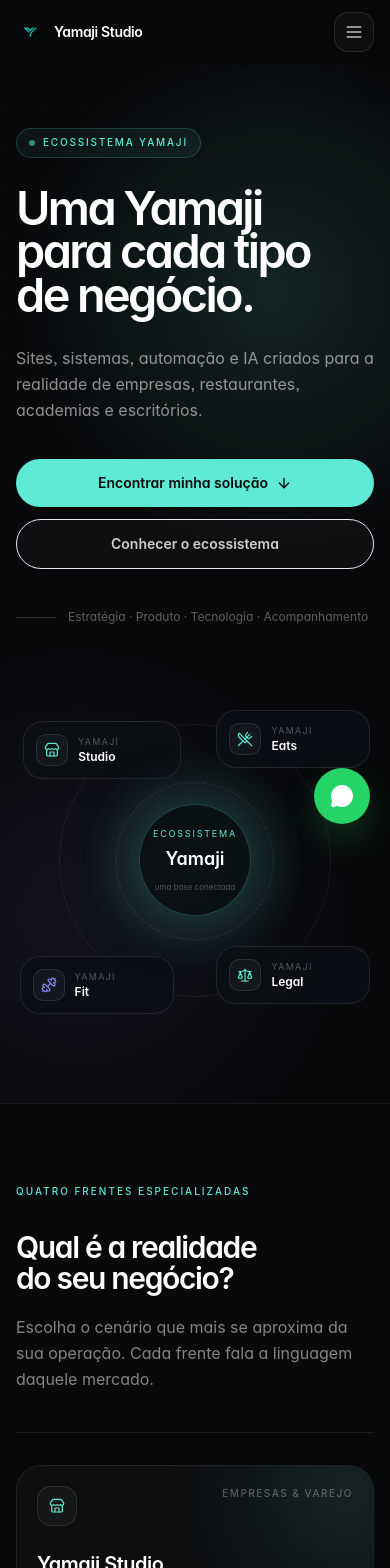
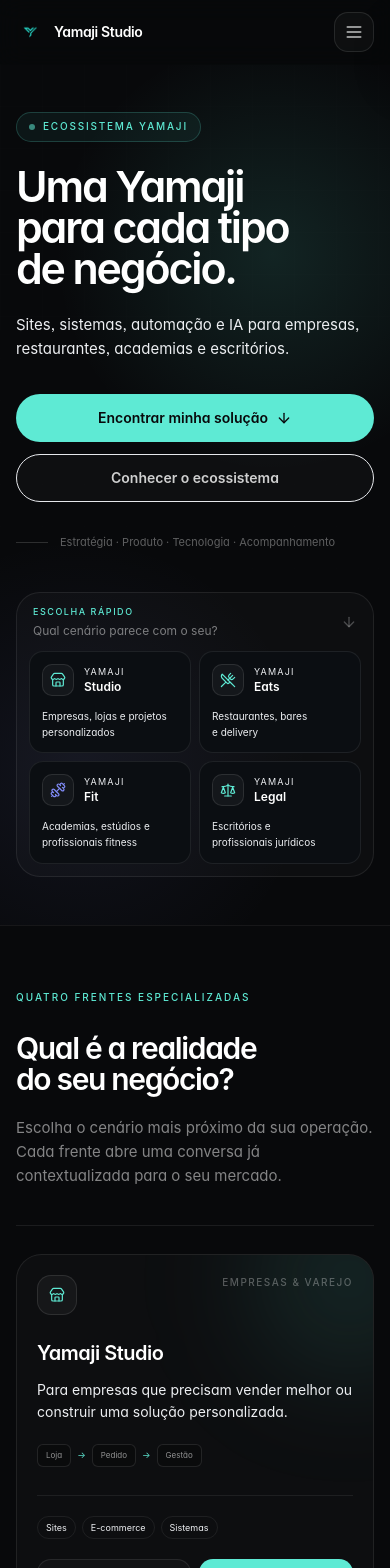
Before and after one commit to cauayoshito/yamaji-ecommerce, a Next.js app: page / in a window 390 px wide. Shown: the top 1568 px of the page. Built offline with nearby package versions, Linux system fonts and the light colour scheme.

Commit message:
feat: transforma home mobile em funil por segmento

```diff
--- a/app/page.tsx
+++ b/app/page.tsx
@@ -13,6 +13,7 @@ import {
 import Container from "@/components/ui/Container";
 import NavBar from "@/components/site/NavBar";
 import Footer from "@/components/site/Footer";
+import MobileStickyCTA from "@/components/MobileStickyCTA";
 import SegmentCard from "@/components/ecosystem/SegmentCard";
 import SegmentExplorer from "@/components/ecosystem/SegmentExplorer";
 import DeliveryTimeline from "@/components/ecosystem/DeliveryTimeline";
@@ -22,7 +23,9 @@ import { ecosystemSolutions } from "@/data/ecosystem";
 import { GENERAL_WHATSAPP_LINK } from "@/lib/contact";
 
 export const metadata: Metadata = {
-  title: { absolute: "Criação de Sites, Sistemas e E-commerce em Salvador | Yamaji Studio" },
+  title: {
+    absolute: "Criação de Sites, Sistemas e E-commerce em Salvador | Yamaji Studio",
+  },
   description:
     "Agência de tecnologia em Salvador especializada em sites responsivos, lojas virtuais, sistemas, automação e IA. Conheça projetos reais da Yamaji Studio.",
   keywords: [
@@ -64,17 +67,20 @@ const foundations = [
   {
     icon: Blocks,
     title: "Sistemas & integrações",
-    description: "As partes do negócio conversam em uma estrutura preparada para evoluir.",
+    description:
+      "As partes do negócio conversam em uma estrutura preparada para evoluir.",
   },
   {
     icon: Bot,
     title: "Automação & IA",
-    description: "Tecnologia aplicada onde ela reduz espera e trabalho repetitivo.",
+    description:
+      "Tecnologia aplicada onde ela reduz espera e trabalho repetitivo.",
   },
   {
     icon: Headphones,
     title: "Acompanhamento humano",
-    description: "O projeto continua sendo acompanhado depois da ativação.",
+    description:
+      "O projeto continua sendo acompanhado depois da ativação.",
   },
 ];
 
@@ -87,84 +93,91 @@ export default function Page() {
       >
         Ir para o conteúdo
       </a>
+
       <NavBar />
-
-      <a
-        href={GENERAL_WHATSAPP_LINK}
-        target="_blank"
-        rel="noreferrer noopener"
-        aria-label="Falar com a Yamaji no WhatsApp"
-        data-cta="whatsapp"
-        data-label="mobile-floating-whatsapp"
-        className="fixed bottom-5 right-5 z-40 grid h-14 w-14 place-items-center rounded-full bg-[#25D366] text-white shadow-[0_16px_40px_-14px_rgba(37,211,102,.7)] transition hover:scale-105 lg:hidden"
-      >
-        <MessageCircle className="h-6 w-6" fill="currentColor" />
-      </a>
+      <MobileStickyCTA />
 
       <main id="conteudo" className="overflow-hidden pt-16 md:pt-[68px]">
-        <section className="relative min-h-[calc(100svh-4rem)] border-b border-white/[0.06] py-16 sm:py-20 lg:grid lg:place-items-center lg:py-24" data-section="hero">
+        <section
+          className="relative min-h-[calc(100svh-4rem)] border-b border-white/[0.06] py-12 sm:py-20 lg:grid lg:place-items-center lg:py-24"
+          data-section="hero"
+        >
           <div className="pointer-events-none absolute inset-0 bg-[radial-gradient(circle_at_70%_22%,rgba(94,234,212,.12),transparent_30%),radial-gradient(circle_at_20%_82%,rgba(129,140,248,.08),transparent_30%)]" />
           <div className="pointer-events-none absolute inset-0 bg-grid-pattern bg-[size:42px_42px] opacity-[0.16] [mask-image:linear-gradient(to_bottom,black,transparent_88%)]" />
 
-          <Container className="relative grid gap-14 lg:grid-cols-[0.9fr_1.1fr] lg:items-center">
-            <div>
-              <div className="inline-flex items-center gap-2 rounded-full border border-accent/20 bg-accent/[0.06] px-3 py-1.5 text-[10px] font-medium uppercase tracking-[0.18em] text-accent">
-                <span className="h-1.5 w-1.5 rounded-full bg-accent motion-safe:animate-pulse" />
+          <Container className="relative grid min-w-0 gap-10 sm:gap-14 lg:grid-cols-[0.9fr_1.1fr] lg:items-center">
+            <div className="min-w-0">
+              <div className="inline-flex max-w-full items-center gap-2 rounded-full border border-accent/20 bg-accent/[0.06] px-3 py-1.5 text-[10px] font-medium uppercase tracking-[0.18em] text-accent">
+                <span
+                  className="h-1.5 w-1.5 shrink-0 rounded-full bg-accent motion-safe:animate-pulse"
+                  aria-hidden="true"
+                />
                 Ecossistema Yamaji
               </div>
 
-              <h1 className="mt-7 max-w-[850px] text-[clamp(2.65rem,12vw,6.6rem)] font-semibold leading-[0.94] tracking-[-0.055em] text-white sm:tracking-[-0.065em]">
+              <h1 className="mt-6 max-w-[850px] text-[clamp(2.35rem,11vw,6.6rem)] font-semibold leading-[0.96] tracking-[-0.05em] text-white sm:mt-7 sm:tracking-[-0.065em]">
                 Uma Yamaji para cada tipo de negócio.
               </h1>
-              <p className="mt-7 max-w-xl text-base leading-relaxed text-white/55 sm:text-lg">
-                Sites, sistemas, automação e IA criados para a realidade de empresas, restaurantes, academias e escritórios.
+              <p className="mt-6 max-w-xl text-[15px] leading-relaxed text-white/58 sm:mt-7 sm:text-lg">
+                Sites, sistemas, automação e IA para empresas, restaurantes,
+                academias e escritórios.
               </p>
 
-              <div className="mt-9 flex flex-col gap-3 sm:flex-row">
+              <div className="mt-8 flex flex-col gap-3 sm:mt-9 sm:flex-row">
                 <a
                   href="#solucoes"
                   data-cta="primary"
                   data-label="hero-find-solution"
-                  className="inline-flex items-center justify-center gap-2 rounded-full bg-accent px-6 py-3.5 text-sm font-semibold text-[#08090B] transition hover:-translate-y-0.5 hover:bg-[#7bf0dc]"
+                  className="inline-flex min-h-12 items-center justify-center gap-2 rounded-full bg-accent px-6 text-sm font-semibold text-[#08090B] transition hover:-translate-y-0.5 hover:bg-[#7bf0dc]"
                 >
                   Encontrar minha solução
                   <ArrowDown className="h-4 w-4" />
                 </a>
                 <a
                   href="#experiencia"
-                  className="inline-flex items-center justify-center gap-2 rounded-full border border-white/12 bg-white/[0.025] px-6 py-3.5 text-sm font-semibold text-white/80 transition hover:border-white/20 hover:bg-white/[0.05]"
+                  className="inline-flex min-h-12 items-center justify-center gap-2 rounded-full border border-white/12 bg-white/[0.025] px-6 text-sm font-semibold text-white/80 transition hover:border-white/20 hover:bg-white/[0.05]"
                 >
                   Conhecer o ecossistema
                 </a>
               </div>
 
-              <div className="mt-10 flex items-center gap-3 text-xs text-white/35">
-                <span className="h-px w-10 bg-white/15" />
+              <div className="mt-8 flex min-w-0 items-center gap-3 text-[11px] leading-relaxed text-white/35 sm:mt-10 sm:text-xs">
+                <span className="h-px w-8 shrink-0 bg-white/15 sm:w-10" />
                 <span>Estratégia · Produto · Tecnologia · Acompanhamento</span>
               </div>
             </div>
 
-            <EcosystemConstellation />
+            <div className="sm:hidden">
+              <MobileSegmentChooser />
+            </div>
+            <div className="hidden min-w-0 sm:block">
+              <EcosystemConstellation />
+            </div>
           </Container>
         </section>
 
-        <section id="solucoes" className="py-20 sm:py-28" data-section="solucoes">
+        <section
+          id="solucoes"
+          className="py-16 sm:py-28"
+          data-section="solucoes"
+        >
           <Container>
-            <div className="grid gap-8 border-b border-white/[0.08] pb-10 lg:grid-cols-[0.65fr_1.35fr] lg:items-end">
+            <div className="grid gap-7 border-b border-white/[0.08] pb-9 sm:gap-8 sm:pb-10 lg:grid-cols-[0.65fr_1.35fr] lg:items-end">
               <p className="text-[10px] font-medium uppercase tracking-[0.2em] text-accent">
                 Quatro frentes especializadas
               </p>
-              <div>
+              <div className="min-w-0">
                 <h2 className="max-w-4xl text-3xl font-semibold leading-[1.04] tracking-[-0.045em] text-white sm:text-5xl lg:text-6xl">
                   Qual é a realidade do seu negócio?
                 </h2>
-                <p className="mt-5 max-w-2xl text-base leading-relaxed text-white/50">
-                  Escolha o cenário que mais se aproxima da sua operação. Cada frente fala a linguagem daquele mercado.
+                <p className="mt-5 max-w-2xl text-[15px] leading-relaxed text-white/50 sm:text-base">
+                  Escolha o cenário mais próximo da sua operação. Cada frente
+                  abre uma conversa já contextualizada para o seu mercado.
                 </p>
               </div>
             </div>
 
-            <div className="mt-8 grid gap-4 sm:grid-cols-2 xl:grid-cols-4">
+            <div className="mt-7 grid min-w-0 gap-4 sm:mt-8 sm:grid-cols-2 xl:grid-cols-4">
               {ecosystemSolutions.map((solution) => (
                 <SegmentCard key={solution.slug} solution={solution} />
               ))}
@@ -172,51 +185,67 @@ export default function Page() {
           </Container>
         </section>
 
-        <section id="experiencia" className="border-y border-white/[0.06] bg-[#0A0C10] py-20 sm:py-28" data-section="experiencia">
+        <section
+          id="experiencia"
+          className="border-y border-white/[0.06] bg-[#0A0C10] py-16 sm:py-28"
+          data-section="experiencia"
+        >
           <Container>
-            <div className="mx-auto mb-14 max-w-3xl text-center">
+            <div className="mx-auto mb-10 max-w-3xl text-center sm:mb-14">
               <p className="text-[10px] font-medium uppercase tracking-[0.2em] text-accent">
                 Veja antes de imaginar
               </p>
               <h2 className="mt-4 text-3xl font-semibold tracking-[-0.04em] text-white sm:text-5xl">
                 Tecnologia apresentada dentro da rotina.
               </h2>
-              <p className="mx-auto mt-5 max-w-2xl text-base leading-relaxed text-white/50">
-                Não é um painel decorativo. É uma demonstração visual do caminho que cliente e equipe percorrem.
+              <p className="mx-auto mt-5 max-w-2xl text-[15px] leading-relaxed text-white/50 sm:text-base">
+                Não é um painel decorativo. É uma demonstração visual do caminho
+                que cliente e equipe percorrem.
               </p>
             </div>
             <SegmentExplorer />
           </Container>
         </section>
 
-        <section className="py-20 sm:py-28" data-section="base-compartilhada">
+        <section
+          className="py-16 sm:py-28"
+          data-section="base-compartilhada"
+        >
           <Container>
-            <div className="grid gap-14 lg:grid-cols-[0.72fr_1.28fr]">
-              <div className="lg:sticky lg:top-28 lg:self-start">
+            <div className="grid gap-12 sm:gap-14 lg:grid-cols-[0.72fr_1.28fr]">
+              <div className="min-w-0 lg:sticky lg:top-28 lg:self-start">
                 <span className="text-[10px] font-medium uppercase tracking-[0.2em] text-accent">
                   Base compartilhada
                 </span>
                 <h2 className="mt-4 text-3xl font-semibold tracking-[-0.04em] text-white sm:text-5xl">
                   Mercados diferentes. A mesma inteligência de construção.
                 </h2>
-                <p className="mt-5 max-w-xl text-base leading-relaxed text-white/50">
-                  A especialização muda a experiência. A qualidade técnica, o processo e o acompanhamento continuam conectados pela Yamaji.
+                <p className="mt-5 max-w-xl text-[15px] leading-relaxed text-white/50 sm:text-base">
+                  A especialização muda a experiência. A qualidade técnica, o
+                  processo e o acompanhamento continuam conectados pela Yamaji.
                 </p>
               </div>
 
-              <div className="border-t border-white/[0.08]">
+              <div className="min-w-0 border-t border-white/[0.08]">
                 {foundations.map((item, index) => {
                   const Icon = item.icon;
                   return (
-                    <article key={item.title} className="grid gap-4 border-b border-white/[0.08] py-6 sm:grid-cols-[48px_0.6fr_1fr] sm:items-center">
+                    <article
+                      key={item.title}
+                      className="grid min-w-0 gap-4 border-b border-white/[0.08] py-6 sm:grid-cols-[48px_0.6fr_1fr] sm:items-center"
+                    >
                       <span className="grid h-10 w-10 place-items-center rounded-xl border border-white/[0.08] bg-white/[0.025] text-accent">
                         <Icon className="h-4 w-4" />
                       </span>
                       <h3 className="text-base font-semibold text-white">
-                        <span className="mr-2 font-mono text-[9px] text-white/20">0{index + 1}</span>
+                        <span className="mr-2 font-mono text-[9px] text-white/20">
+                          0{index + 1}
+                        </span>
                         {item.title}
                       </h3>
-                      <p className="text-sm leading-relaxed text-white/45">{item.description}</p>
+                      <p className="text-sm leading-relaxed text-white/45">
+                        {item.description}
+                      </p>
                     </article>
                   );
                 })}
@@ -225,17 +254,22 @@ export default function Page() {
           </Container>
         </section>
 
-        <section id="como-funciona" className="border-y border-white/[0.06] bg-[#0A0C10] py-20 sm:py-28" data-section="processo">
+        <section
+          id="como-funciona"
+          className="border-y border-white/[0.06] bg-[#0A0C10] py-16 sm:py-28"
+          data-section="processo"
+        >
           <Container>
-            <div className="mx-auto mb-14 max-w-3xl text-center">
+            <div className="mx-auto mb-10 max-w-3xl text-center sm:mb-14">
               <span className="text-[10px] font-medium uppercase tracking-[0.2em] text-accent">
                 Como a Yamaji trabalha
               </span>
               <h2 className="mt-4 text-3xl font-semibold tracking-[-0.04em] text-white sm:text-5xl">
                 Da realidade do negócio à solução funcionando.
               </h2>
-              <p className="mx-auto mt-5 max-w-2xl text-base leading-relaxed text-white/50">
-                O projeto começa pelo que precisa mudar, não por uma lista pronta de funcionalidades.
+              <p className="mx-auto mt-5 max-w-2xl text-[15px] leading-relaxed text-white/50 sm:text-base">
+                O projeto começa pelo que precisa mudar, não por uma lista pronta
+                de funcionalidades.
               </p>
             </div>
             <DeliveryTimeline />
@@ -244,24 +278,43 @@ export default function Page() {
 
         <VerifiedProjects />
 
-        <section id="cta" className="pb-20 sm:pb-28" data-section="cta-final">
+        <section
+          id="cta"
+          className="pb-16 sm:pb-28"
+          data-section="cta-final"
+        >
           <Container>
-            <div className="relative overflow-hidden rounded-[2rem] border border-white/[0.09] bg-[#0B1113] px-6 py-16 text-center sm:px-12 sm:py-24">
+            <div className="relative overflow-hidden rounded-[1.6rem] border border-white/[0.09] bg-[#0B1113] px-5 py-14 text-center sm:rounded-[2rem] sm:px-12 sm:py-24">
               <div className="pointer-events-none absolute inset-0 bg-[radial-gradient(circle_at_50%_110%,rgba(94,234,212,.18),transparent_46%)]" />
               <div className="relative mx-auto max-w-4xl">
-                <span className="text-[10px] font-medium uppercase tracking-[0.2em] text-accent">Encontre seu ponto de partida</span>
+                <span className="text-[10px] font-medium uppercase tracking-[0.2em] text-accent">
+                  Encontre seu ponto de partida
+                </span>
                 <h2 className="mt-4 text-3xl font-semibold leading-tight tracking-[-0.045em] text-white sm:text-6xl">
                   Seu negócio não precisa se adaptar a um sistema genérico.
                 </h2>
-                <p className="mx-auto mt-6 max-w-2xl text-base leading-relaxed text-white/50">
-                  A Yamaji encontra a solução certa para sua realidade e mostra por onde começar.
+                <p className="mx-auto mt-6 max-w-2xl text-[15px] leading-relaxed text-white/50 sm:text-base">
+                  A Yamaji encontra a solução certa para sua realidade e mostra
+                  por onde começar.
                 </p>
-                <div className="mt-9 flex flex-col items-center justify-center gap-3 sm:flex-row">
-                  <a href="#solucoes" className="inline-flex items-center gap-2 rounded-full bg-accent px-6 py-3.5 text-sm font-semibold text-[#08090B] transition hover:-translate-y-0.5">
-                    Encontrar minha solução <ArrowRight className="h-4 w-4" />
+                <div className="mt-8 flex flex-col items-stretch justify-center gap-3 sm:mt-9 sm:flex-row sm:items-center">
+                  <a
+                    href="#solucoes"
+                    className="inline-flex min-h-12 items-center justify-center gap-2 rounded-full bg-accent px-6 text-sm font-semibold text-[#08090B] transition hover:-translate-y-0.5"
+                  >
+                    Encontrar minha solução
+                    <ArrowRight className="h-4 w-4" />
                   </a>
-                  <a href={GENERAL_WHATSAPP_LINK} target="_blank" rel="noreferrer noopener" data-cta="whatsapp" data-label="home-final-whatsapp" className="inline-flex items-center gap-2 rounded-full border border-white/12 bg-white/[0.025] px-6 py-3.5 text-sm font-semibold text-white/80 transition hover:border-white/20 hover:bg-white/[0.05]">
-                    <MessageCircle className="h-4 w-4" /> Falar no WhatsApp
+                  <a
+                    href={GENERAL_WHATSAPP_LINK}
+                    target="_blank"
+                    rel="noreferrer noopener"
+                    data-cta="whatsapp"
+                    data-label="home-final-whatsapp"
+                    className="inline-flex min-h-12 items-center justify-center gap-2 rounded-full border border-white/12 bg-white/[0.025] px-6 text-sm font-semibold text-white/80 transition hover:border-white/20 hover:bg-white/[0.05]"
+                  >
+                    <MessageCircle className="h-4 w-4" />
+                    Falar no WhatsApp
                   </a>
                 </div>
               </div>
@@ -275,18 +328,75 @@ export default function Page() {
   );
 }
 
+function MobileSegmentChooser() {
+  return (
+    <div className="rounded-[1.5rem] border border-white/[0.08] bg-white/[0.025] p-3">
+      <div className="mb-3 flex items-center justify-between gap-3 px-1">
+        <div>
+          <p className="text-[9px] font-medium uppercase tracking-[0.17em] text-accent">
+            Escolha rápido
+          </p>
+          <p className="mt-1 text-xs text-white/45">Qual cenário parece com o seu?</p>
+        </div>
+        <ArrowDown className="h-4 w-4 shrink-0 text-white/25" />
+      </div>
+
+      <div className="grid grid-cols-2 gap-2">
+        {ecosystemSolutions.map((solution) => (
+          <Link
+            key={solution.slug}
+            href={`/${solution.slug}`}
+            className="min-w-0 rounded-xl border border-white/[0.08] bg-[#0B0E12] p-3 transition active:scale-[0.98]"
+            style={{
+              "--segment-accent": solution.accent,
+              "--segment-soft": solution.accentSoft,
+            } as React.CSSProperties}
+          >
+            <div className="flex min-w-0 items-center gap-2.5">
+              <SegmentMark
+                segment={solution.slug}
+                className="h-8 w-8 shrink-0 rounded-lg"
+              />
+              <div className="min-w-0">
+                <span className="block truncate text-[9px] uppercase tracking-[0.13em] text-white/28">
+                  Yamaji
+                </span>
+                <span className="block truncate text-xs font-semibold text-white">
+                  {solution.shortName}
+                </span>
+              </div>
+            </div>
+            <p className="mt-3 line-clamp-2 text-[10px] leading-relaxed text-white/38">
+              {solution.audience}
+            </p>
+          </Link>
+        ))}
+      </div>
+    </div>
+  );
+}
+
 function EcosystemConstellation() {
   return (
-    <div className="relative mx-auto aspect-square w-full max-w-[620px]" aria-label="Quatro soluções conectadas pelo Ecossistema Yamaji">
+    <div
+      className="relative mx-auto aspect-square w-full max-w-[620px]"
+      aria-label="Quatro soluções conectadas pelo Ecossistema Yamaji"
+    >
       <div className="absolute inset-[12%] rounded-full border border-white/[0.06]" />
       <div className="absolute inset-[28%] rounded-full border border-dashed border-accent/15 motion-safe:animate-[spin_38s_linear_infinite]" />
       <div className="absolute inset-0 bg-[radial-gradient(circle_at_center,rgba(94,234,212,.13),transparent_45%)]" />
 
       <div className="absolute left-1/2 top-1/2 z-20 grid h-28 w-28 -translate-x-1/2 -translate-y-1/2 place-items-center rounded-full border border-accent/25 bg-[#0B1113]/95 text-center shadow-[0_0_80px_-24px_rgba(94,234,212,.7)] backdrop-blur sm:h-36 sm:w-36">
         <div>
-          <span className="block text-[9px] uppercase tracking-[0.2em] text-accent">Ecossistema</span>
-          <span className="mt-1 block text-lg font-semibold text-white sm:text-2xl">Yamaji</span>
-          <span className="mt-2 block text-[8px] text-white/30">uma base conectada</span>
+          <span className="block text-[9px] uppercase tracking-[0.2em] text-accent">
+            Ecossistema
+          </span>
+          <span className="mt-1 block text-lg font-semibold text-white sm:text-2xl">
+            Yamaji
+          </span>
+          <span className="mt-2 block text-[8px] text-white/30">
+            uma base conectada
+          </span>
         </div>
       </div>
 
@@ -306,25 +416,38 @@ function EcosystemConstellation() {
   );
 }
 
-function ConstellationCard({ solution }: { solution: (typeof ecosystemSolutions)[number] }) {
+function ConstellationCard({
+  solution,
+}: {
+  solution: (typeof ecosystemSolutions)[number];
+}) {
   return (
     <Link
       href={`/${solution.slug}`}
-      className="group block rounded-2xl border border-white/[0.09] bg-[#0C0F14]/90 p-3 shadow-[0_20px_55px_-32px_rgba(0,0,0,.95)] backdrop-blur-xl transition hover:-translate-y-1 hover:border-white/20 sm:p-4"
+      className="group block min-w-0 rounded-2xl border border-white/[0.09] bg-[#0C0F14]/90 p-3 shadow-[0_20px_55px_-32px_rgba(0,0,0,.95)] backdrop-blur-xl transition hover:-translate-y-1 hover:border-white/20 sm:p-4"
       style={{
         "--segment-accent": solution.accent,
         "--segment-soft": solution.accentSoft,
       } as React.CSSProperties}
     >
-      <div className="flex items-center gap-2.5">
-        <SegmentMark segment={solution.slug} className="h-8 w-8 rounded-lg" />
+      <div className="flex min-w-0 items-center gap-2.5">
+        <SegmentMark
+          segment={solution.slug}
+          className="h-8 w-8 shrink-0 rounded-lg"
+        />
         <div className="min-w-0">
-          <p className="truncate text-[9px] uppercase tracking-[0.14em] text-white/30">Yamaji</p>
-          <p className="truncate text-xs font-semibold text-white sm:text-sm">{solution.shortName}</p>
+          <p className="truncate text-[9px] uppercase tracking-[0.14em] text-white/30">
+            Yamaji
+          </p>
+          <p className="truncate text-xs font-semibold text-white sm:text-sm">
+            {solution.shortName}
+          </p>
         </div>
       </div>
       <div className="mt-3 hidden h-px bg-gradient-to-r from-[var(--segment-accent)]/30 to-transparent sm:block" />
-      <p className="mt-3 hidden text-[10px] leading-relaxed text-white/35 sm:block">{solution.tags.join(" · ")}</p>
+      <p className="mt-3 hidden text-[10px] leading-relaxed text-white/35 sm:block">
+        {solution.tags.join(" · ")}
+      </p>
     </Link>
   );
 }
```
